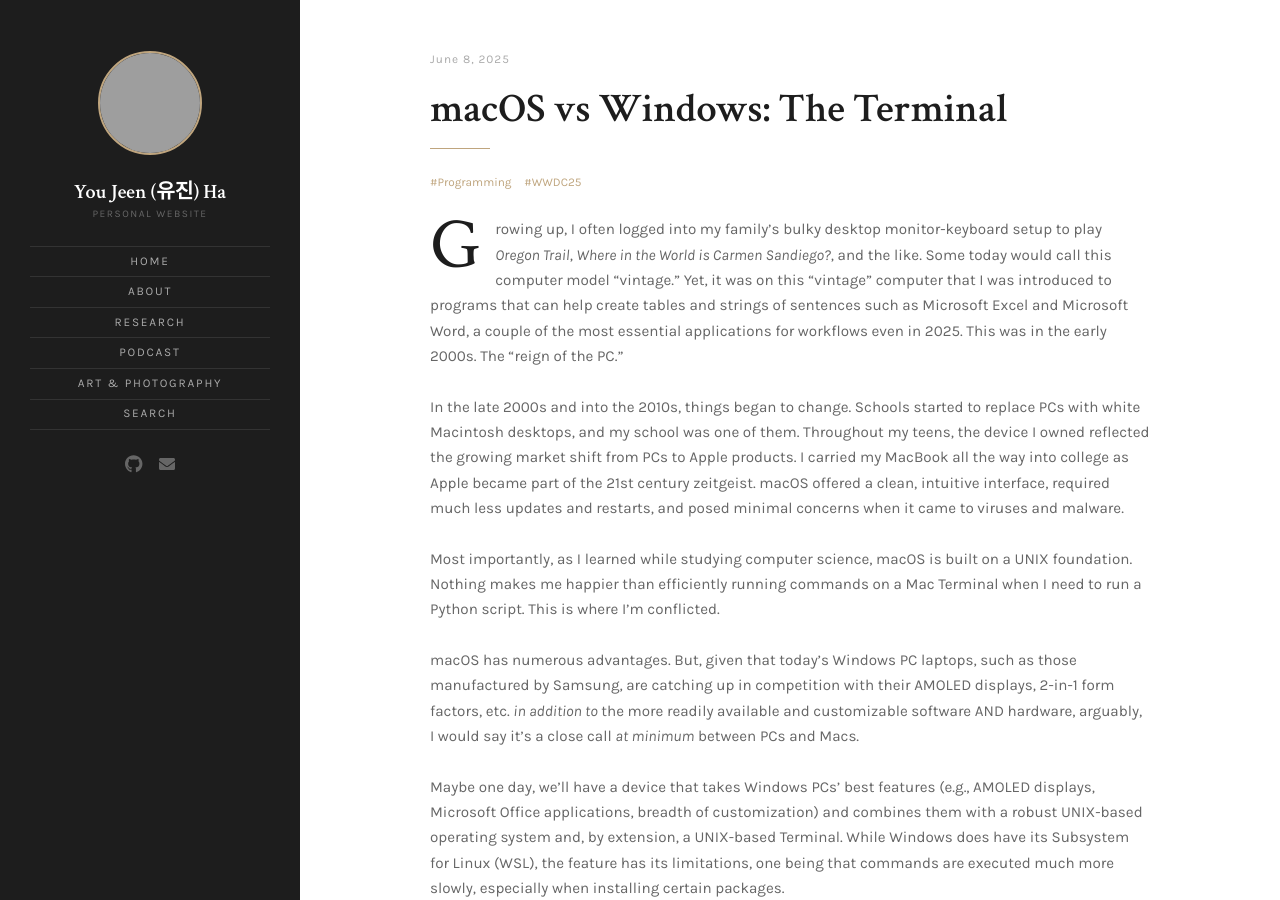
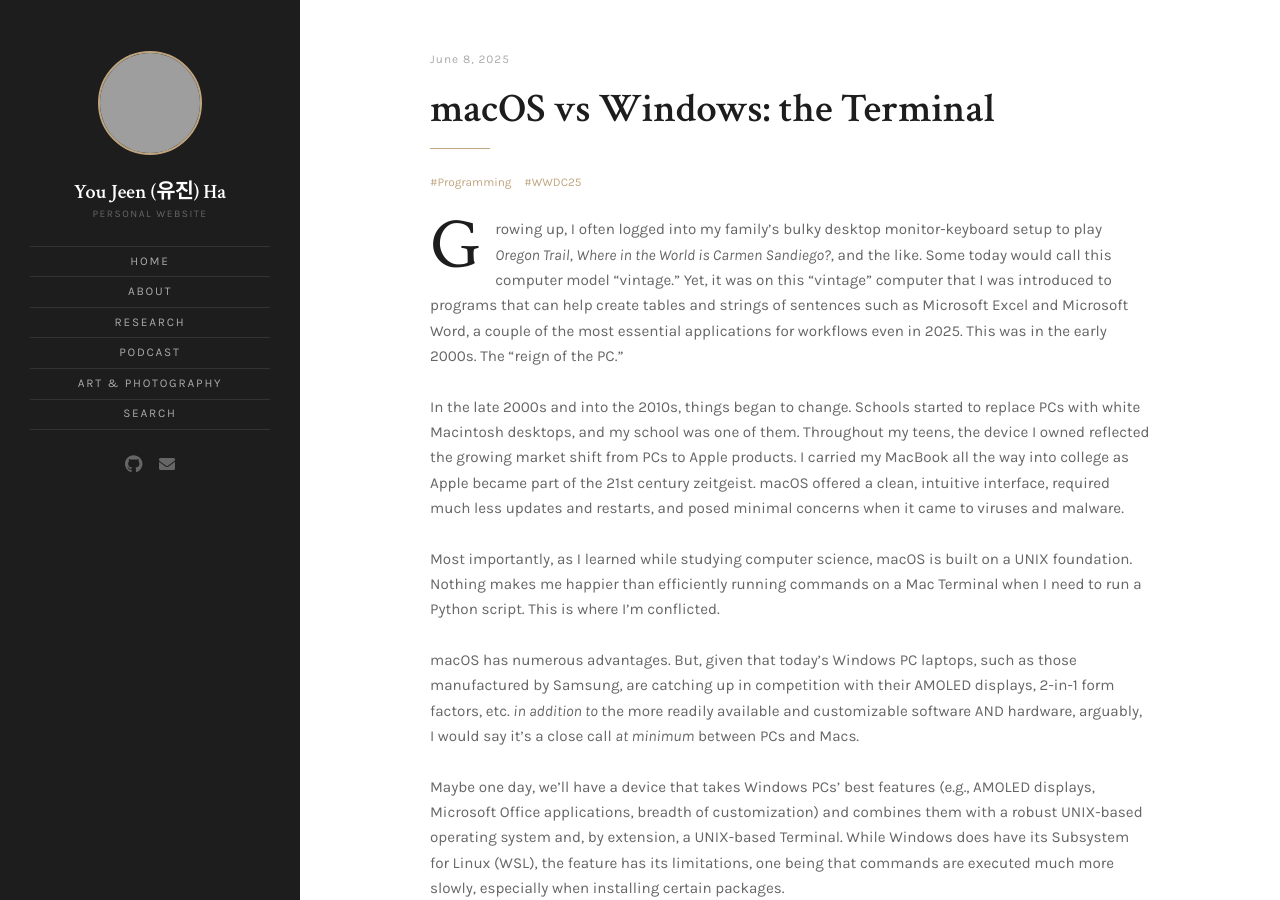
Before and after one commit to hyoujeen/hyoujeen.github.io, a Jekyll site: the page built from _posts/2025-06-08-macos-vs-windows-the-terminal.md, in a window 1280 px wide and 900 px high, cut to the strip 0-900 px from the top of the window. Built offline with Jekyll 4.4.1, drawn with Linux system fonts in a browser that asks for light colours; grey boxes are pictures that could not be loaded.

```diff
--- a/_posts/2025-06-08-macos-vs-windows-the-terminal.md
+++ b/_posts/2025-06-08-macos-vs-windows-the-terminal.md
@@ -1,6 +1,6 @@
 ---
 layout: post
-title:  "macOS vs Windows: The Terminal"
+title:  "macOS vs Windows: the Terminal"
 tags: [ Programming, WWDC25  ]
 featured_image_thumbnail:
 featured_image:
```
